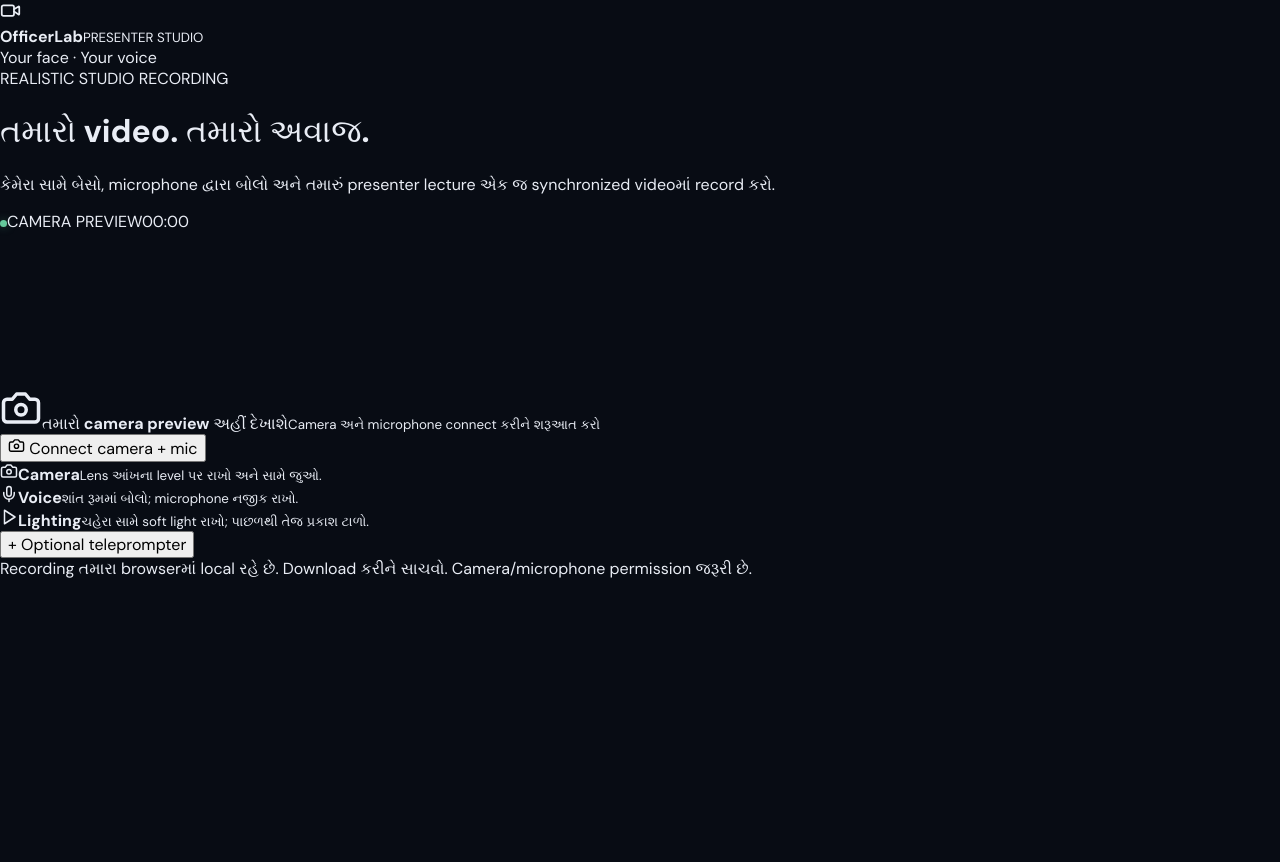
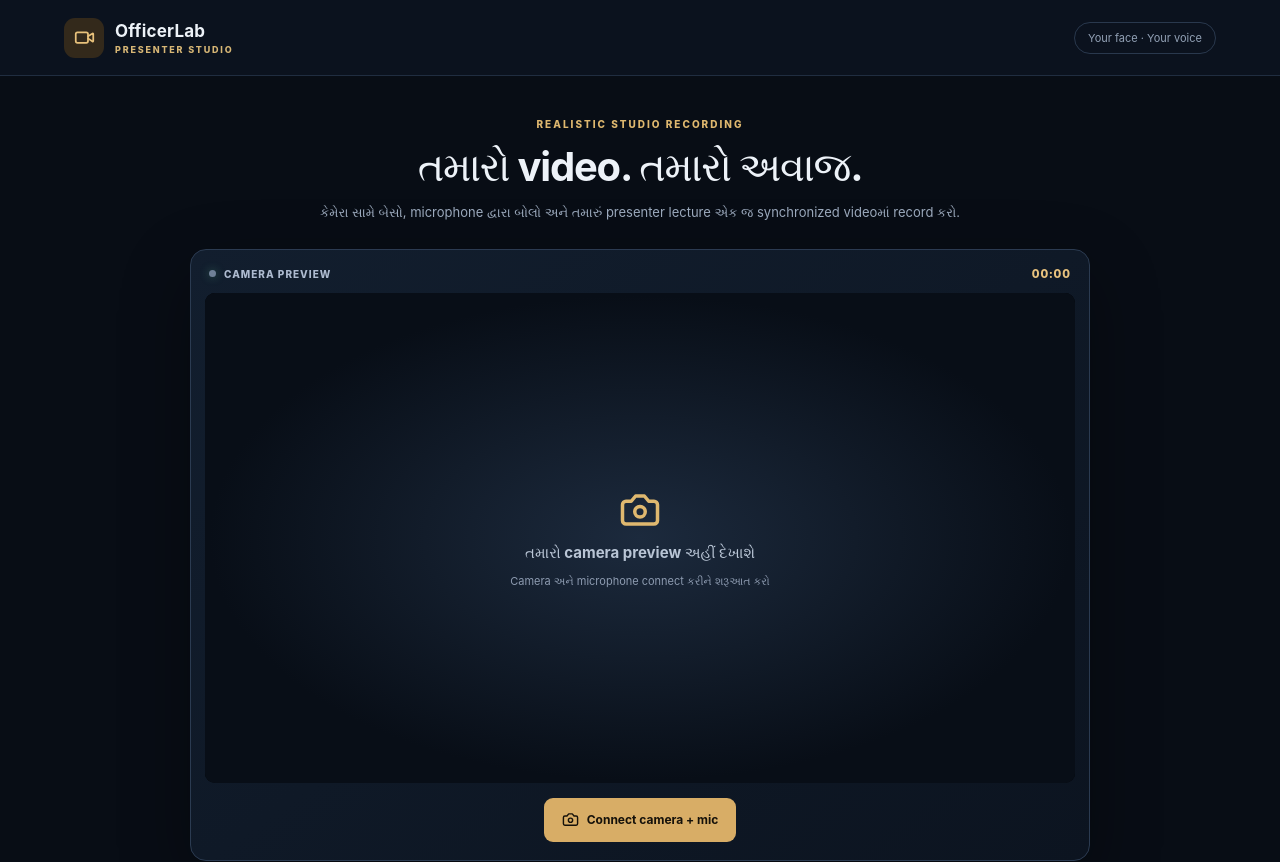
Before and after one commit to pratikranoliya998-ux/officerlab-cinematic-studio, a React (Vite) app: page / in a window 1280 px wide. Shown: the top 862 px of the page. Before the commit the page ends 800 px from the top, so only its background shows below. Built offline with nearby package versions, Linux system fonts and the light colour scheme.

Commit message:
Add realistic presenter studio interface styles

```diff
--- a/src/style.css
+++ b/src/style.css
@@ -183,3 +183,16 @@
 .tts-steps code{color:#e8c47e;background:rgba(217,168,79,.1);padding:2px 5px;border-radius:4px}
 .ai-voice-preview{display:grid;gap:12px}
 @media(max-width:650px){.tts-steps{padding-left:18px}}
+
+
+/* Presenter-only OfficerLab studio */
+.presenter-app{min-height:100vh;background:#080d15;color:#edf2f8;font-family:Inter,system-ui,sans-serif}
+.presenter-header{height:76px;border-bottom:1px solid #202d40;display:flex;align-items:center;justify-content:space-between;padding:0 clamp(18px,5vw,70px);background:#0b121e}
+.presenter-brand{display:flex;align-items:center;gap:11px}.presenter-mark{width:40px;height:40px;border-radius:11px;background:#33291b;color:#e8c17b;display:grid;place-items:center}.presenter-brand>div{display:grid;gap:3px}.presenter-brand b{font-size:17px;letter-spacing:.2px}.presenter-brand small{font-size:9px;letter-spacing:1.8px;color:#d7b675;font-weight:800}.presenter-private{font-size:11px;color:#92a1b5;border:1px solid #29384d;border-radius:30px;padding:8px 13px}
+.presenter-main{width:min(1040px,calc(100% - 32px));margin:0 auto;padding:36px 0 24px}.presenter-intro{text-align:center;max-width:680px;margin:0 auto 25px}.presenter-kicker{font-size:10px;letter-spacing:2px;color:#dfb86f;font-weight:800}.presenter-intro h1{font-size:clamp(27px,4vw,40px);letter-spacing:-1.2px;margin:10px 0}.presenter-intro p{color:#9ba9bc;font-size:13px;line-height:1.8;margin:0}
+.presenter-stage{max-width:900px;margin:0 auto;border:1px solid #2b3b51;border-radius:16px;padding:14px;background:linear-gradient(145deg,#121e2e,#0c1420);box-shadow:0 24px 70px #0005}.presenter-stage-top{display:flex;justify-content:space-between;align-items:center;padding:2px 4px 12px;color:#aebbd0;font-size:10px;letter-spacing:1px;font-weight:800}.presenter-stage-top>span:first-child{display:flex;align-items:center;gap:8px}.live-dot{width:7px;height:7px;border-radius:50%;background:#708097}.live-dot.active{background:#ff625d;box-shadow:0 0 12px #ff625d}.presenter-time{font-variant-numeric:tabular-nums;color:#e8c27e;font-size:12px}
+.presenter-screen{position:relative;width:100%;aspect-ratio:16/9;max-height:65vh;background:#03070c;border-radius:10px;overflow:hidden}.presenter-video{display:block;width:100%;height:100%;object-fit:contain;background:#03070c}.presenter-live{object-fit:cover;transform:scaleX(-1)}.presenter-placeholder{position:absolute;inset:0;display:flex;flex-direction:column;align-items:center;justify-content:center;gap:12px;color:#b9c5d5;background:radial-gradient(ellipse at center,#1c2a3d,#080e17 70%)}.presenter-placeholder svg{color:#dfb86f}.presenter-placeholder b{font-size:15px}.presenter-placeholder small{font-size:11px;color:#8d9bb0}.presenter-rec{position:absolute;top:14px;left:14px;display:flex;align-items:center;gap:7px;padding:7px 10px;border-radius:6px;background:#300f14dd;color:#fff;font-size:10px;font-weight:900;letter-spacing:1px}.presenter-rec i{width:7px;height:7px;border-radius:50%;background:#ff5959;box-shadow:0 0 10px #ff5959}
+.presenter-controls{display:flex;justify-content:center;gap:10px;flex-wrap:wrap;padding:15px 4px 4px}.presenter-btn{display:inline-flex;align-items:center;justify-content:center;gap:8px;border:1px solid transparent;border-radius:9px;padding:12px 17px;font-size:12px;font-weight:750;text-decoration:none;cursor:pointer;min-height:44px}.presenter-btn.primary{background:#d8ad66;color:#15110a}.presenter-btn.primary:hover{background:#edc982}.presenter-btn.secondary{background:#172437;border-color:#35465d;color:#dce5f0}.presenter-btn.stop{background:#a92f3b;color:white}.presenter-error,.presenter-success{text-align:center;padding:10px 12px;border-radius:8px;font-size:11px;line-height:1.6}.presenter-error{background:#401c24;color:#ffc1c4}.presenter-success{background:#123226;color:#a8e5c3}
+.presenter-tips{max-width:900px;margin:18px auto 0;display:grid;grid-template-columns:repeat(3,1fr);gap:12px}.presenter-tips>div{display:flex;align-items:center;gap:11px;padding:14px;border:1px solid #253449;border-radius:10px;background:#0e1724}.presenter-tips svg{color:#d9b675;flex-shrink:0}.presenter-tips span{display:grid;gap:4px}.presenter-tips b{font-size:11px}.presenter-tips small{font-size:10px;line-height:1.5;color:#91a0b4}
+.presenter-script{max-width:900px;margin:17px auto 0;border:1px solid #253449;border-radius:10px;background:#0d1622;padding:13px 15px}.presenter-script-toggle{border:0;background:transparent;color:#d9b675;font-size:11px;font-weight:800;cursor:pointer}.presenter-script p{font-size:10px;color:#9ba9bc}.presenter-script textarea{width:100%;min-height:120px;resize:vertical;background:#080f19;border:1px solid #304158;border-radius:8px;color:#eef2f7;padding:12px;font:13px/1.7 inherit;outline:none}.presenter-script-preview{max-height:150px;overflow:auto;margin-top:10px;padding:12px;background:#080f19;border-radius:8px;color:#d4deeb;white-space:pre-wrap;font-size:13px;line-height:1.8}.presenter-footer{text-align:center;color:#73839a;font-size:10px;line-height:1.7;padding:23px 10px 0}
+@media(max-width:650px){.presenter-header{height:65px;padding:0 15px}.presenter-main{padding-top:25px}.presenter-stage{padding:8px;border-radius:11px}.presenter-screen{aspect-ratio:9/16;max-height:65vh}.presenter-tips{grid-template-columns:1fr}.presenter-tips>div{padding:11px}.presenter-controls{gap:7px}.presenter-btn{padding:11px 12px;flex:1}.presenter-private{font-size:9px;padding:7px 9px}}
```
